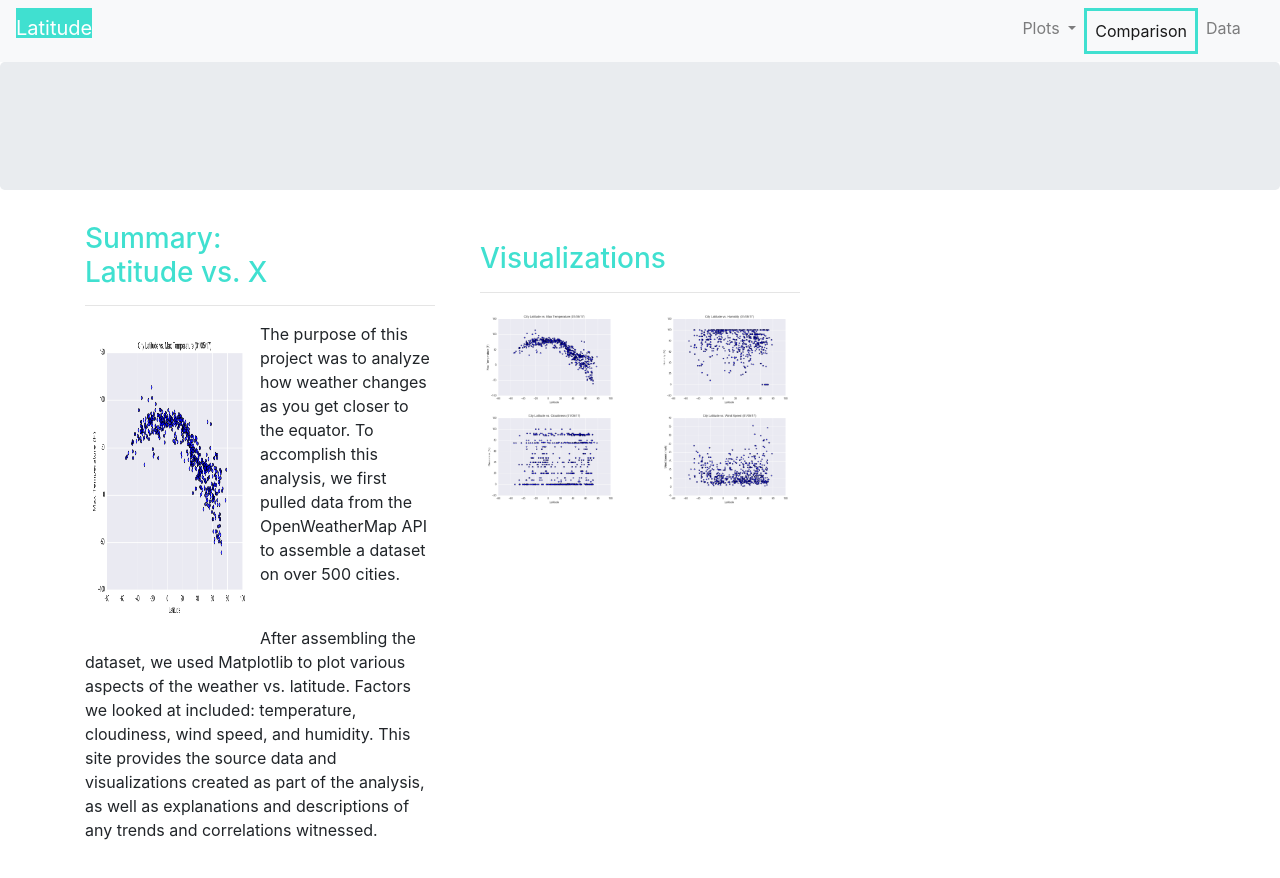
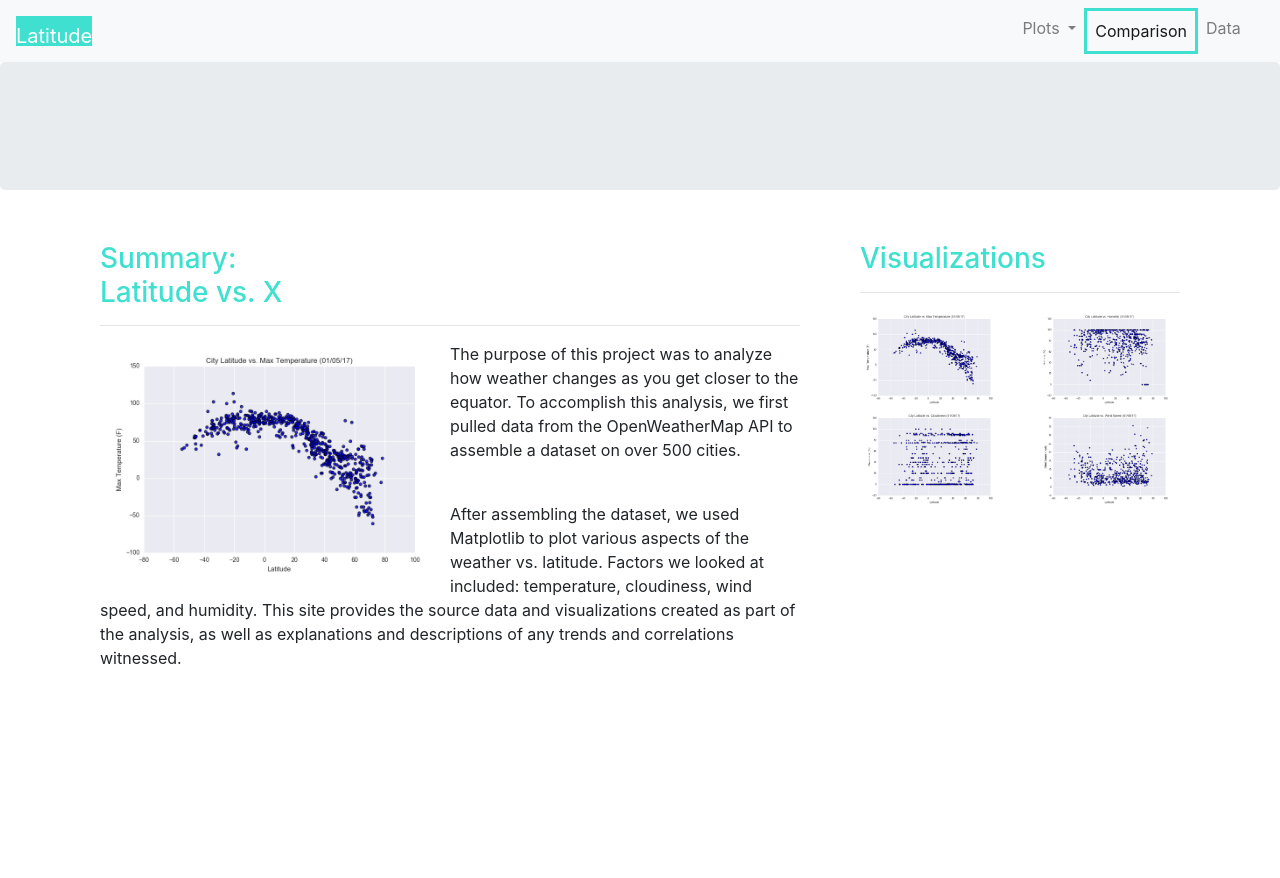
Before and after one commit to BenjaminT94/Web-Design-Challenge, a plain HTML site: page index.html in a window 1280 px wide. Shown: the top 878 px of the page. After the commit the page ends 800 px from the top, so only its background shows below. Drawn offline with nearby package versions, Linux system fonts and the light colour scheme.

Commit message:
Home Button

```diff
--- a/index.html
+++ b/index.html
@@ -20,9 +20,9 @@
     <script src="https://cdnjs.cloudflare.com/ajax/libs/popper.js/1.14.7/umd/popper.min.js" integrity="sha384-UO2eT0CpHqdSJQ6hJty5KVphtPhzWj9WO1clHTMGa3JDZwrnQq4sF86dIHNDz0W1" crossorigin="anonymous"></script>
     <script src="https://stackpath.bootstrapcdn.com/bootstrap/4.3.1/js/bootstrap.min.js" integrity="sha384-JjSmVgyd0p3pXB1rRibZUAYoIIy6OrQ6VrjIEaFf/nJGzIxFDsf4x0xIM+B07jRM" crossorigin="anonymous"></script>
     <nav class="navbar navbar-expand-lg navbar-light bg-light">
-        <figure class="navbar-brand" id="latbox">Latitude</figure>
+        <a class="navbar-brand" href="index.html" id="latbox">Latitude</a>
         <button class="navbar-toggler" type="button" data-toggle="collapse" data-target="#navbarSupportedContent" aria-controls="navbarSupportedContent" aria-expanded="false" aria-label="Toggle navigation">
-          <!-- <span class="navbar-toggler-icon"></span> -->
+          <span class="navbar-toggler-icon"></span>
         </button>
 
         <div class="collapse navbar-collapse" id="navbarSupportedContent">
@@ -60,7 +60,8 @@
       </div>
       <div class="container">
         <div class="row">
-            <div class="col-sm-4">
+            <div class="col-md-8">
+              <div class="col-md-12">
                     <h3 class="title">Summary:<br> Latitude vs. X</h3>
                     <hr>
                     <img src="Resources/assets/images/Fig1.png" class="vizualization rounded float-left" alt="Max Temperature Graph">
@@ -70,6 +71,7 @@
                       <br>
                     </a>
                 </div>
+              </div>
                 <div class="col-md-4">
                   <div class="col-md-12">
                       <h3>Visualizations</h3>
```
Also changed, not shown: data.html (deleted).
